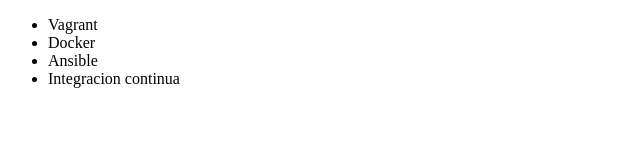
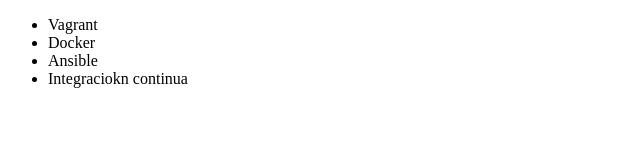
Before and after one commit to migrueda/Mike-repo, a plain HTML site: page index.html in a window 1280 px wide. Shown: the full height of the page, 0-640 px from the left. Drawn offline with Linux system fonts and the light colour scheme.

```diff
--- a/index.html
+++ b/index.html
@@ -9,7 +9,7 @@
          <li> Vagrant </li>
          <li> Docker </li>
          <li> Ansible </li>
-         <li> Integracion continua </li>
+         <li> Integraciokn continua </li>
      </ul>
 </body>
 </html>
```
